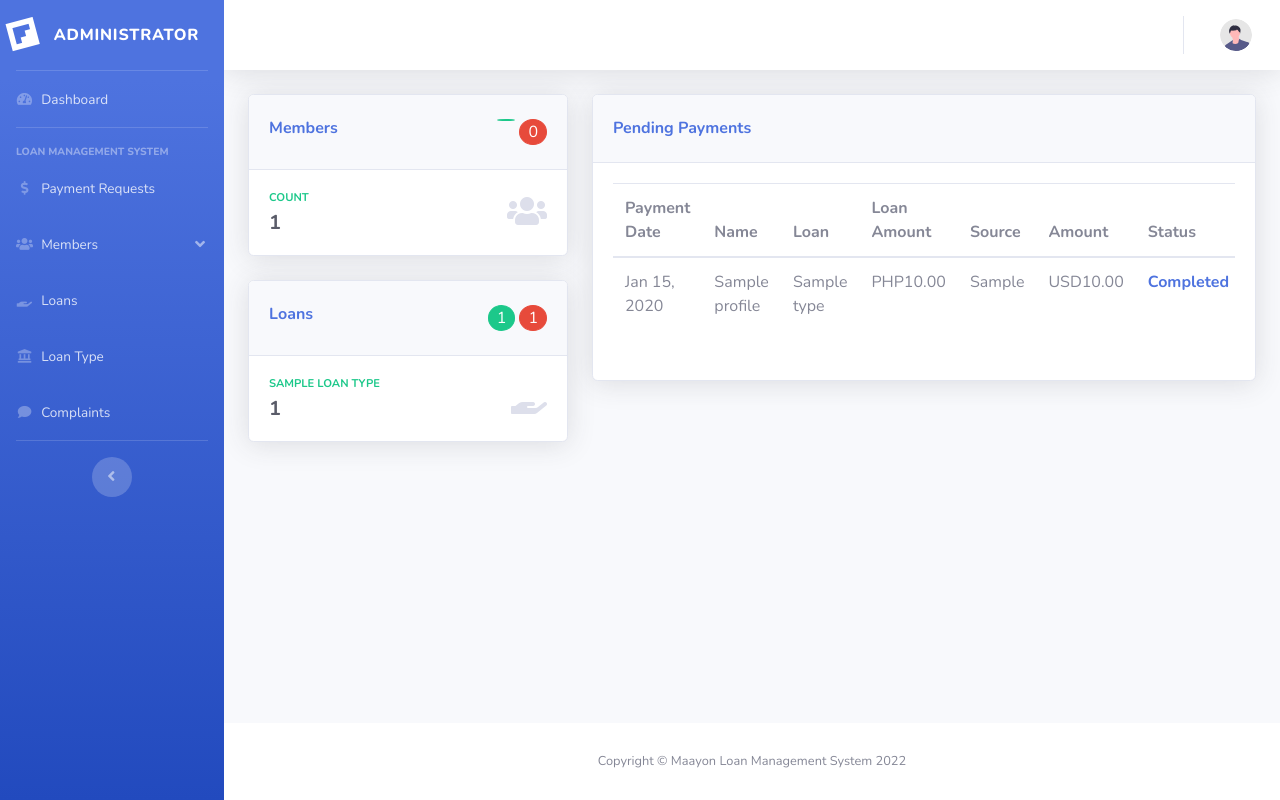
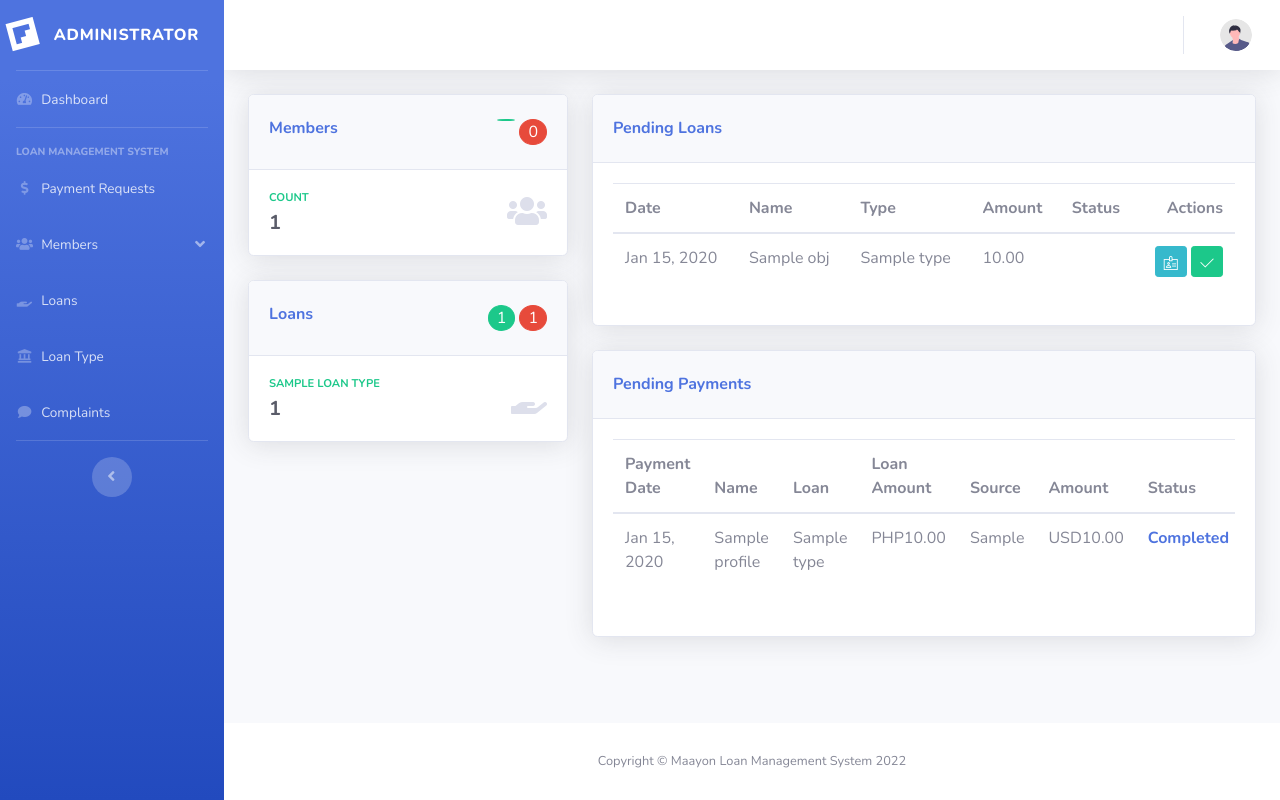
Before and after one commit to isat-u/loan-management, a Django app: template templates/admin_dashboard/home/home.html in a window 1280 px wide. Run offline with Django 3.2, Linux system fonts and the light colour scheme; tables that the repository leaves empty hold one stand-in row (values such as "Sample post"); the template is opened without the code that fills it: values that come from a table or form of the project are taken from there, most other values are stand-ins (such as "Sample title", 1, 10 or a date in 2020); some libraries are stand-ins or nearby versions.

Commit message:
updated home dashboard

```diff
--- a/admin_dashboard/controllers/views/admin_dashboard/home/main.py
+++ b/admin_dashboard/controllers/views/admin_dashboard/home/main.py
@@ -36,6 +36,7 @@ class AdminDashboardHomeView(LoginRequiredMixin, IsAdminViewMixin, View):
         loan_types = LoanType.objects.all()
         loan_summary = []
         payment_requests = PaymentRequest.objects.filter(status='pending')
+        pending_loans = loans.filter(is_active=False)
 
         for loan_type in loan_types:
             data = {'loan_type': loan_type, 'count': loans.filter(type=loan_type).count()}
@@ -50,6 +51,7 @@ class AdminDashboardHomeView(LoginRequiredMixin, IsAdminViewMixin, View):
             "loans": loans,
             "loan_summary": loan_summary,
             "payment_requests": payment_requests,
+            "pending_loans": pending_loans,
         }
 
         return render(request, "admin_dashboard/home/home.html", context)
--- a/templates/admin_dashboard/home/home.html
+++ b/templates/admin_dashboard/home/home.html
@@ -62,6 +62,49 @@
         </div>
 
         <div class="col-md-8 col-sm-12">
+            <div class="card shadow mb-4">
+                <div class="card-header py-4">
+                    <h6 class="m-0 font-weight-bold text-primary">
+                        <a href="{% url 'admin_dashboard_accounts_list' 1 %}">Pending Loans</a>
+                    </h6>
+                </div>
+                <div class="card-body">
+                    <div class="table-responsive">
+                        <table class="table">
+                            <thead>
+                            <tr>
+                                <th>Date</th>
+                                <th>Name</th>
+                                <th>Type</th>
+                                <th>Amount</th>
+                                <th>Status</th>
+                                <th class="text-right">Actions</th>
+                            </tr>
+                            </thead>
+                            <tbody>
+                            {% for obj in pending_loans %}
+                                <tr>
+                                    <td>{{ obj.created|date:"M d, Y" }}</td>
+                                    <td>{{ obj.name }}</td>
+                                    <td>{{ obj.type }}</td>
+                                    <td>{{ obj.amount|floatformat:2|intcomma }}</td>
+                                    <td class="font-weight-bold {% if obj.is_active == 'pending' %}text-warning {% else %}text-primary{% endif %}">{{ obj.is_active|title }}</td>
+                                    <td class="td-actions text-right">
+                                        <a class="btn btn-info btn-sm btn-icon" href="{% url 'admin_dashboard_payment_requests_detail' obj.pk %}" title="Details">
+                                            <i class="tim-icons icon-badge"></i>
+                                        </a>
+                                        <a class="btn btn-success btn-sm btn-icon" href="{% url 'admin_dashboard_loans_approve' obj.pk %}" title="Update">
+                                            <i class="tim-icons icon-check-2"></i>
+                                        </a>
+                                    </td>
+                                </tr>
+                            {% endfor %}
+                            </tbody>
+                        </table>
+                    </div>
+                </div>
+            </div>
+
             <div class="card shadow mb-4">
                 <div class="card-header py-4">
                     <h6 class="m-0 font-weight-bold text-primary">
--- a/templates/user_dashboard/loans/form.html
+++ b/templates/user_dashboard/loans/form.html
@@ -13,9 +13,6 @@
                     <h2 class="card-title">{{ page_title }}</h2>
                 </div>
                 <div class="card-body">
-                    {% if messages %} {% for m in messages %}
-                        <div class="alert alert-{{ m.tags }}">{{ m }}</div>
-                    {% endfor %} {% endif %}
                     <form method="post">
                         {% csrf_token %}
 
```
